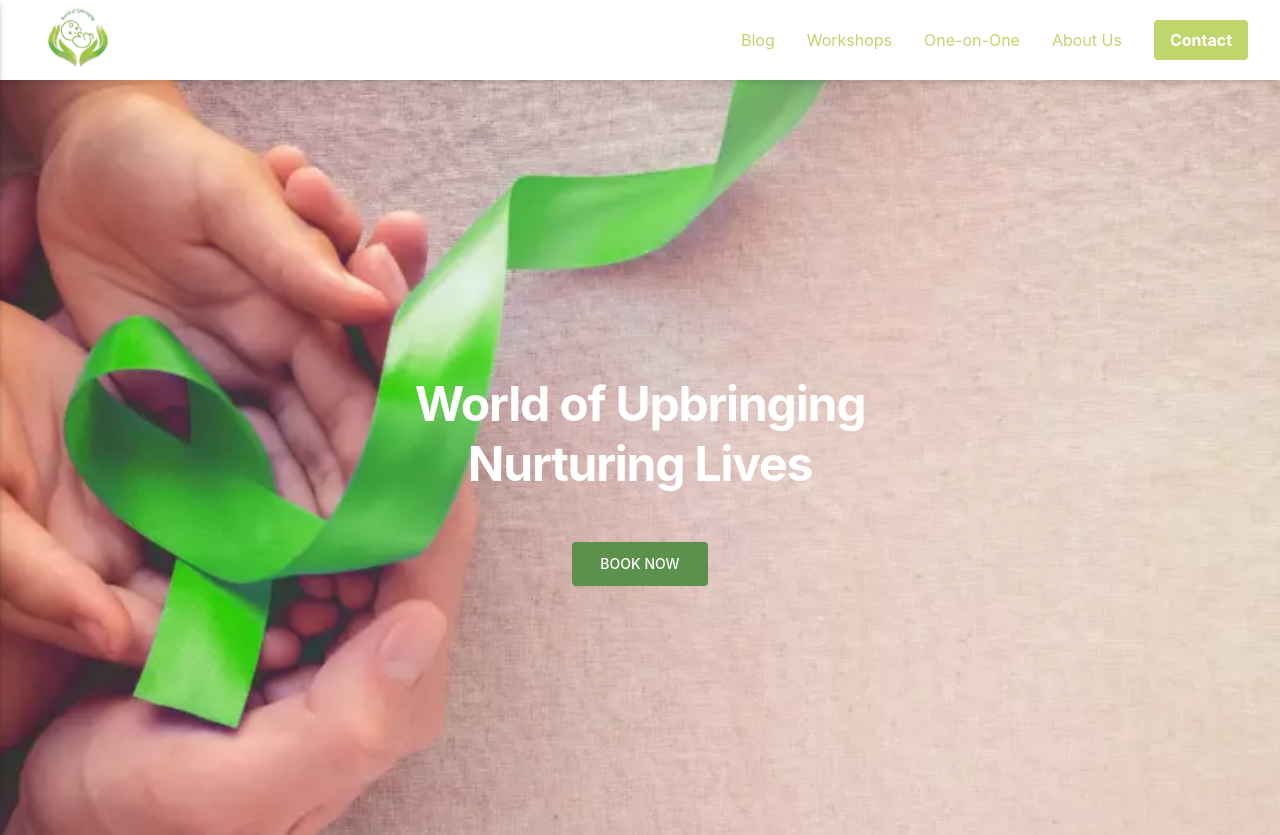
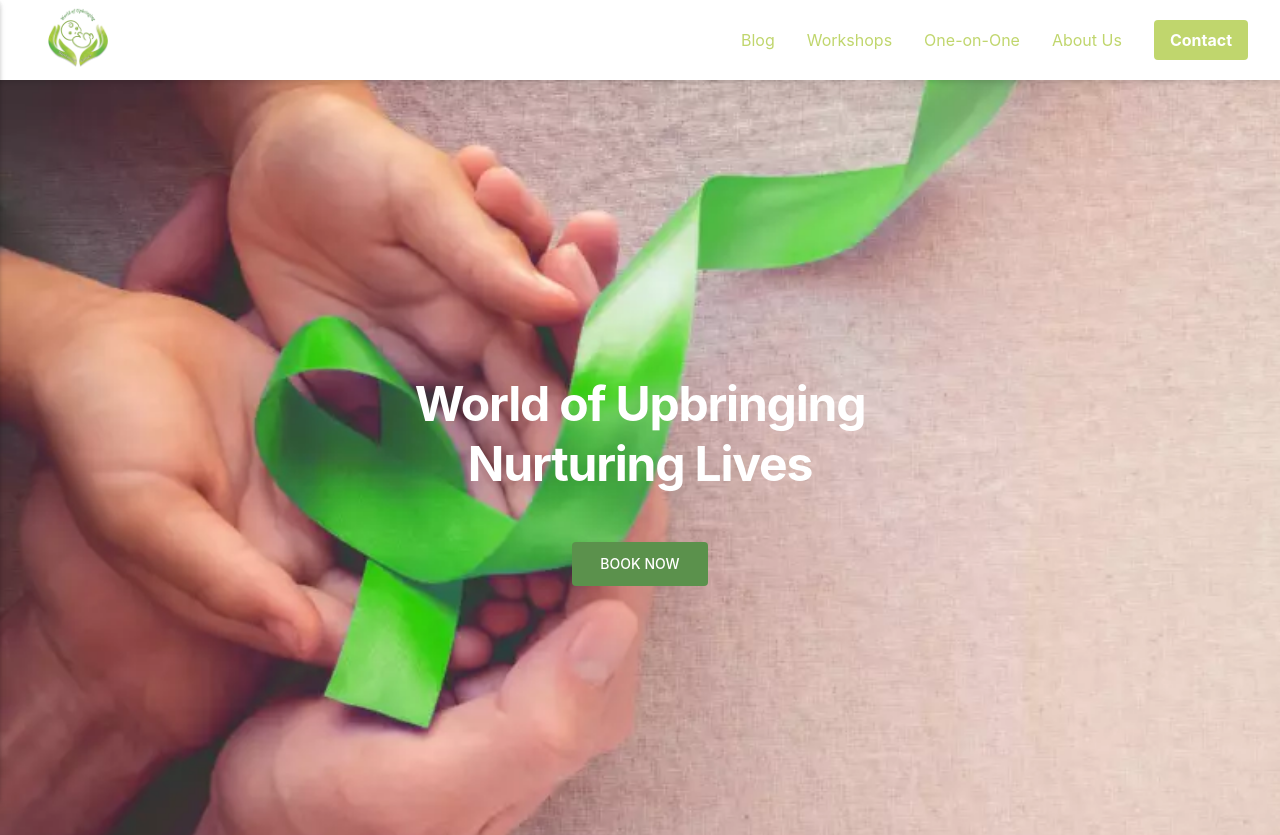
Before and after one commit to world-of-upbringing/public-site, a Next.js app: page / in a window 1280 px wide. Shown: the top 835 px of the page. Built offline with nearby package versions, Linux system fonts and the light colour scheme; what tw-elements would draw is missing.

Commit message:
Updated background attach for hero image

```diff
--- a/pages/home/hero.tsx
+++ b/pages/home/hero.tsx
@@ -1,17 +1,17 @@
-import Image from "next/image";
+import bg from "../../public/images/hero.webp";
 
 export default function Hero() {
   return (
     <div className="h-full">
-      <div className="flex-auto absolute w-full h-full overflow-hidden bg-fixed">
-        <Image
-          src="/images/hero.webp"
-          alt="Contact World of Upbringing"
-          layout="fill"
-          objectFit="cover"
-          quality={100}
-        />
-      </div>
+      <div
+        className="flex-auto absolute w-full h-full overflow-hidden bg-fixed"
+        style={{
+          backgroundImage: `url(${bg.src})`,
+          backgroundRepeat: "no-repeat",
+          backgroundSize: "cover",
+          backgroundAttachment: "fixed",
+        }}
+      />
 
       <div className="flex-auto absolute w-full h-full overflow-hidden">
         <div className="flex justify-center w-full h-full items-center">
```
